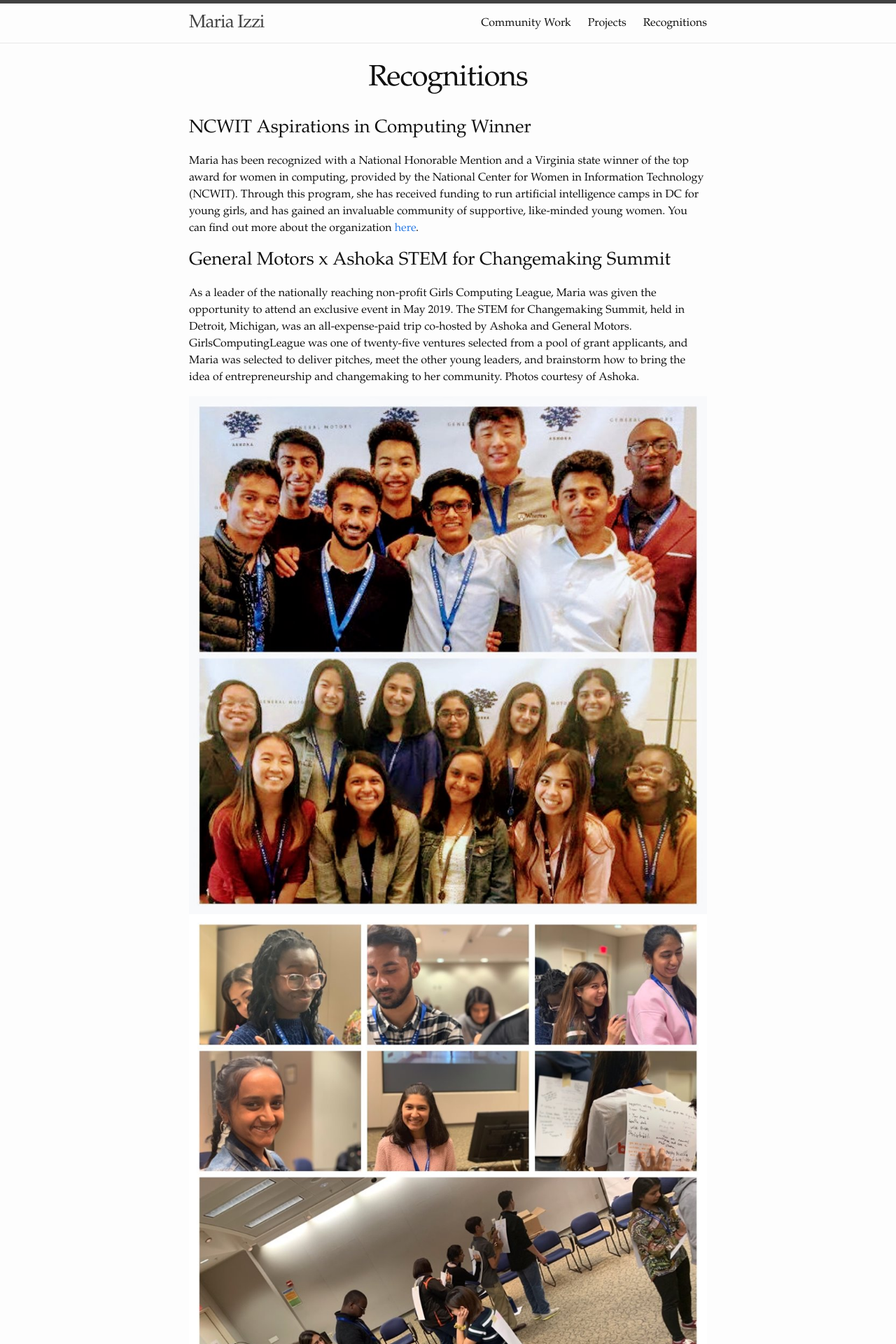
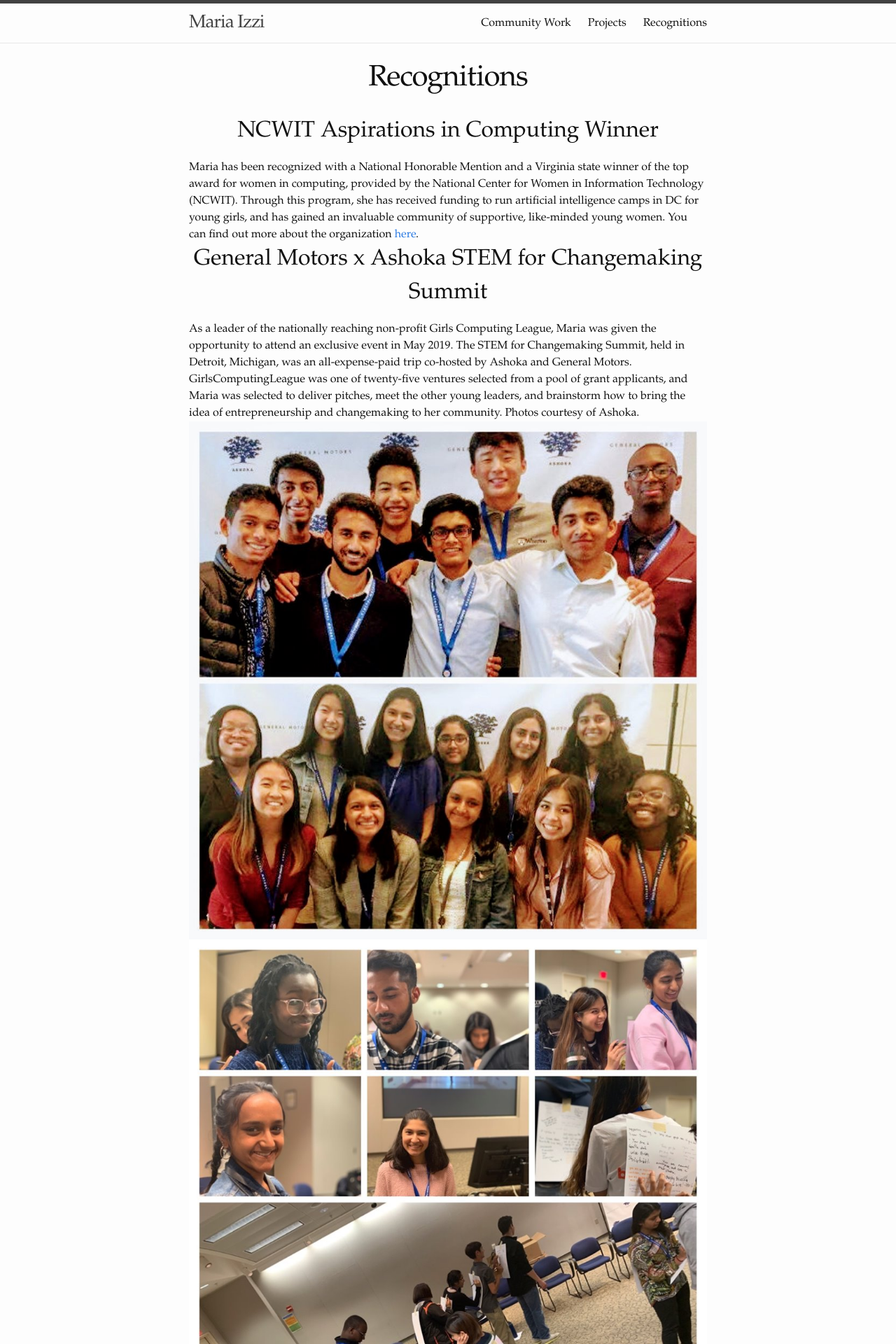
Before and after one commit to maria-izzi/maria-izzi.github.io, a Jekyll site: the page built from recognitions.html, in a window 1280 px wide. Shown: the top 1920 px of the page at 70% size. Built offline with Jekyll 4.4.1, drawn with Linux system fonts in a browser that asks for light colours.

Commit message:
Update recognitions.html

```diff
--- a/recognitions.html
+++ b/recognitions.html
@@ -3,15 +3,15 @@
 title: Recognitions
 permalink: /recognitions/
 ---
-<h3> NCWIT Aspirations in Computing Winner </h3>
-<p>
+<h2> NCWIT Aspirations in Computing Winner </h2>
+<head>
   Maria has been recognized with a National Honorable Mention and a Virginia state winner of the top award for women in computing, provided by the National Center for Women in Information Technology (NCWIT). Through this program, she has received funding to run artificial intelligence camps in DC for young girls, and has gained an invaluable community of supportive, like-minded young women. You can find out more about the organization <a href="https://www.aspirations.org/blog/four-hundred-us-high-school-women-are-recognized-technological-achievements-0?mc_cid=cb4691eeb0&mc_eid=b04a4fb961">here</a>.
-</p>
+</head>
 
-<h3> General Motors x Ashoka STEM for Changemaking Summit </h3>
-<p>
+<h2> General Motors x Ashoka STEM for Changemaking Summit </h2>
+<head>
 As a leader of the nationally reaching non-profit Girls Computing League, Maria was given the opportunity to attend an exclusive event in May 2019. The STEM for Changemaking Summit, held in Detroit, Michigan, was an all-expense-paid trip co-hosted by Ashoka and General Motors. GirlsComputingLeague was one of twenty-five ventures selected from a pool of grant applicants, and Maria was selected to deliver pitches, meet the other young leaders, and brainstorm how to bring the idea of entrepreneurship and changemaking to her community. Photos courtesy of Ashoka.
-</p>
+</head>
 
 <img src = "/assets/images/changemakingsummit/ashoka1.jpg" alt = "">
 <img src = "/assets/images/changemakingsummit/ashoka2.jpg" alt = "">
```
